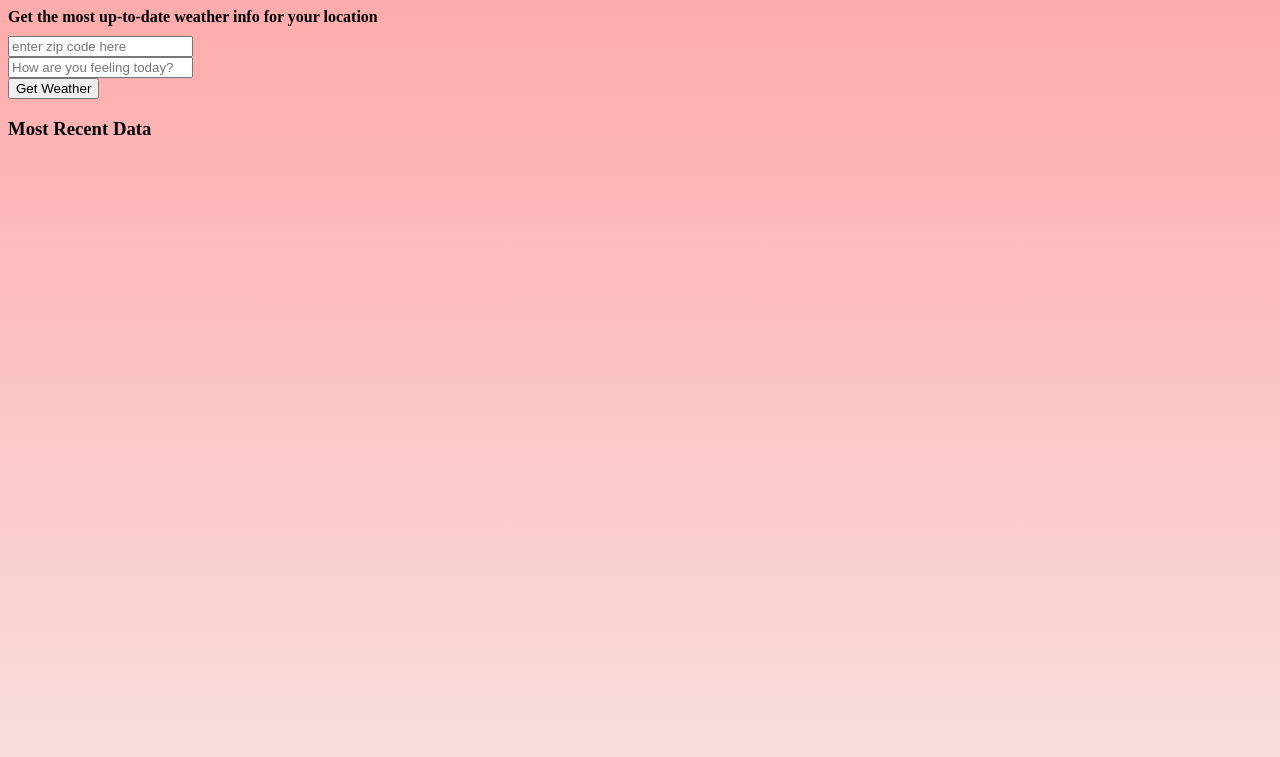
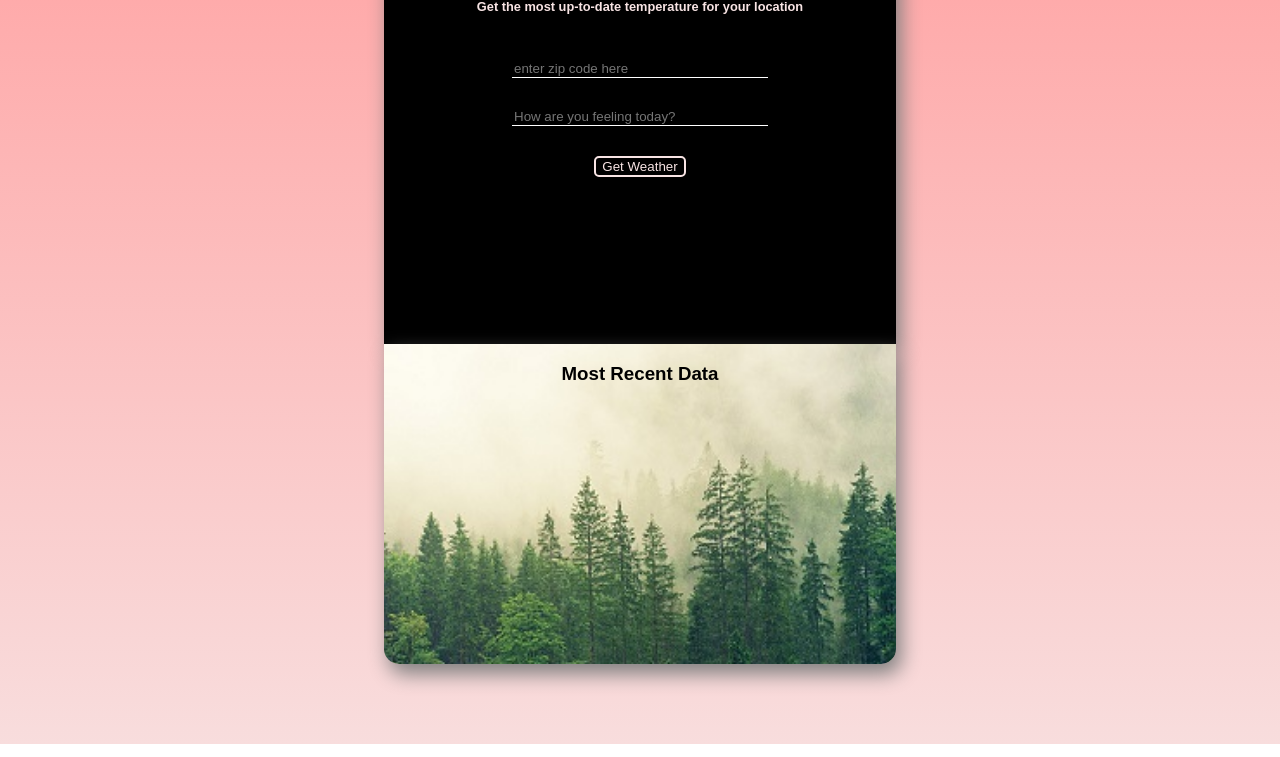
Before and after one commit to FreudCat/weather-app, a website: page public/index.html in a window 1280 px wide. Shown: the part 72-829 px from the top of the page. Drawn offline with Linux system fonts and the light colour scheme.

Commit message:
Add styling for large screens

```diff
--- a/public/css/styles.css
+++ b/public/css/styles.css
@@ -1,6 +1,14 @@
 body {
   height: 100vh;
   background-image: linear-gradient(rgb(255, 166, 166), rgb(248, 221, 221));
+}
+
+h1,
+h2,
+h3,
+h4,
+p {
+  font-family: Arial, Helvetica, sans-serif;
 }
 
 h4 {
@@ -95,12 +103,121 @@ h4 {
 
   .content-holder-bkgrnd {
     height: 55%;
-    width: 50%;
-    background-color: rgb(255, 255, 255, 50%);
+    width: 75%;
+    background-color: rgb(255, 255, 255, 75%);
     border-radius: 5px;
   }
 
+  .output-style {
+    font: 0.8em;
+    padding-left: 15px;
+    margin-top: 5px;
+  }
+
 }
+
+
+@media only screen and (min-width: 451px) {
+
+  #container {
+    display: grid;
+    margin: auto;
+    height: auto;
+    grid-template-columns: 40vw;
+    grid-template-rows: 20vh, 70vh, auto;
+    grid-template-areas:
+    "header"
+    "input"
+    "output";
+    justify-content: center;
+  }
+
+  #header-form-holder {
+    background-color: black;
+    border-top-left-radius: 15px;
+    border-top-right-radius: 15px;
+    box-shadow: 5px 10px 20px grey;
+  }
+
+  #header {
+    grid-area: header;
+    color:  rgb(248, 228, 228);
+    font-size: 0.8em;
+  }
+
+  .user-input {
+    position: relative;
+    font-size: 0.8em;
+    color: #fff;
+    margin: 0 10px 30px;
+    border-bottom: 1px solid #fff;
+    width: 50%;
+  }
+
+  .no-focus {
+    background: transparent;
+    border: none;
+    color:#fff;
+  }
+
+  .no-focus:focus {  /*removing the border when the input areas are in focus*/
+    outline: none;
+  }
+
+  #form {
+    grid-area: input;
+    display: flex;
+    flex-direction: column;
+    color: white;
+    align-items: center;
+    width: 100%;
+    height: 40vh;
+  }
+
+  #section {
+    grid-area: output;
+    display: flex;
+    flex-direction: column;
+    background: url(multimedia/fog.jpg);
+    height: 40vh;
+    border-bottom-left-radius: 15px;
+    border-bottom-right-radius: 15px;
+    box-shadow:  5px 10px 20px grey;
+    align-items: center;
+    background-size: cover;
+    background-repeat: no-repeat;
+  }
+
+  #errorDiv {
+    color: rgb(248, 144, 144);
+    margin-bottom: 20px;
+  }
+
+  .center-text {
+    text-align: center;
+  }
+
+    button {
+      margin-bottom: 10px;
+      background-color: transparent;
+      border: 2px rgb(248, 228, 228) solid;
+      border-radius: 5px;
+      color: rgb(248, 228, 228);
+    }
+
+    .content-holder-bkgrnd {
+      height: 55%;
+      width: 50%;
+      background-color: rgb(255, 255, 255, 70%);
+      border-radius: 5px;
+    }
+
+    .output-style {
+      font: 0.8em;
+      padding-left: 15px;
+      margin-top: 5px;
+    }
+  }
 
 
 
--- a/public/index.html
+++ b/public/index.html
@@ -13,10 +13,10 @@
     <div id="header-form-holder">
       <header id="header">
         <h1 class="center-text">Weather App</h1>
-        <h4 class="center-text">Get the most up-to-date weather info for your location</h4>
+        <h4 class="center-text">Get the most up-to-date temperature for your location</h4>
       </header>
       <form id="form">
-        <div id="errorDiv" class="center-text"></div>
+        <p id="errorDiv" class="center-text"></p>
         <!--Will hold error message for users, if needed-->
         <div class="user-input">
           <input type="text" id="zip" class="no-focus" placeholder="enter zip code here">
@@ -31,9 +31,9 @@
     <section id="section">
       <h3 class="center-text">Most Recent Data</h3>
       <div id="content-holder">
-        <div id="date"></div>
-        <div id="temp"></div>
-        <div id="content"></div>
+        <p id="date" class="output-style"></p>
+        <p id="temp" class="output-style"></p>
+        <p id="content" class="output-style"></p>
       </div>
     </section>
   </div>
--- a/public/js/app.js
+++ b/public/js/app.js
@@ -1,5 +1,5 @@
 const baseURL = "https://api.openweathermap.org/data/2.5/weather?zip=" //have to have the https:// in front of the url else it will append to the current local host and give you an error.
-let apiKey ;
+let apiKey;
 
 let d = new Date()//gets current date and time
 let newDate = (d.getMonth() + 1) + '/' + d.getDate() + '/' + d.getFullYear();
@@ -83,7 +83,7 @@ const showData = async () => { //Data has already been posted, now it needs to b
     console.log(finalData);
     contentHolder.classList.add("content-holder-bkgrnd");
     dateDiv.innerHTML = `Today's Date: ${finalData.date}`;
-    tempDiv.innerHTML = `Current Temp: ${finalData.temp}`;
+    tempDiv.innerHTML = `Current Temp: ${Math.round(finalData.temp)}&degF`;
     contentDiv.innerHTML = `You are feeling ${finalData.feelings}`;
   } catch (err) {
     console.log("error", err);
```
